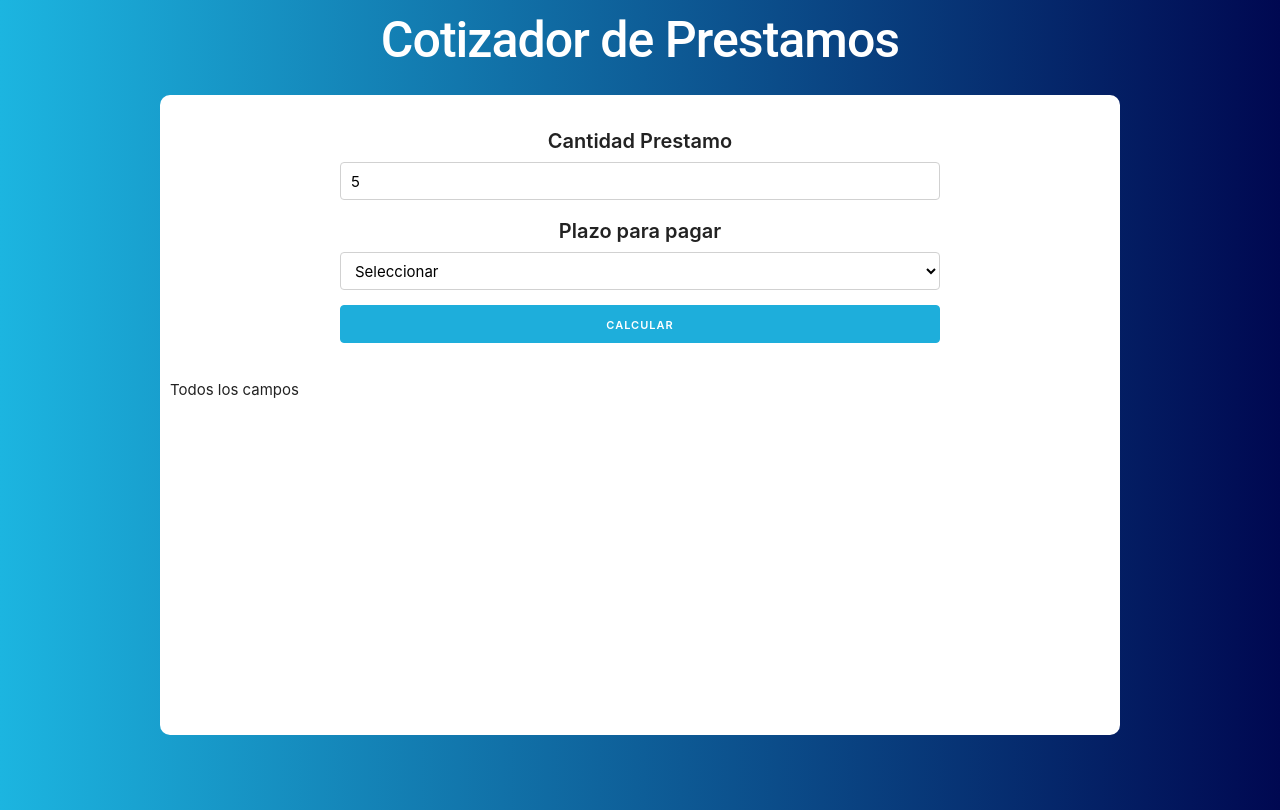
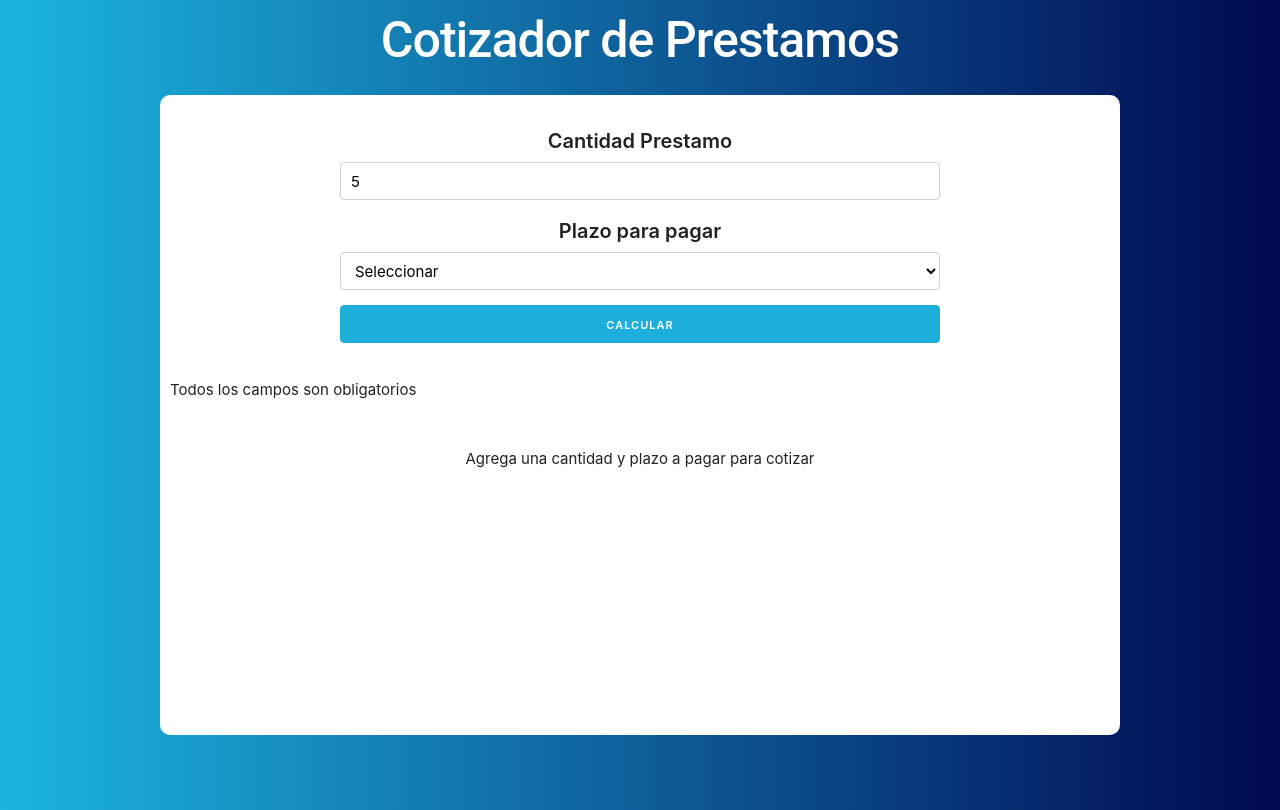
Before and after one commit to bran-deb/prestamos-rt-jt, a React (Create React App) app: page / in a window 1280 px wide. Both pictures are taken after typing "5" into the empty fields and a click on the input "Calcular". Built offline with nearby package versions, Linux system fonts and the light colour scheme.

Commit message:
Added message result
- se agrego los datos al mensaje de resultado
- se modifico la carga condicional de componentes para evaluar mejor

```diff
--- a/src/App.js
+++ b/src/App.js
@@ -2,7 +2,7 @@ import React, { Fragment, useState } from 'react';
 import Header from './components/Header';
 import Formulario from './components/Formulario';
 import Mensaje from './components/Mensaje';
-import Resultado from './components/Resultado';
+import MensajeResultado from './components/MensajeResultado';
 
 
 function App() {
@@ -13,9 +13,13 @@ function App() {
 
   //carga condicional de componentes
   let componente
-  (total === 0)
+  ((total === 0 || plazo === '' || isNaN(plazo) || isNaN(total)))
     ? componente = <Mensaje />
-    : componente = <Resultado />
+    : componente = <MensajeResultado
+      cantidad={cantidad}
+      plazo={plazo}
+      total={total}
+    />
 
 
   return (
--- a/src/components/Formulario.js
+++ b/src/components/Formulario.js
@@ -59,7 +59,7 @@ const Formulario = (props) => {
                 />
             </form>
             {(error)
-                ? <p className="error">Todos los campos</p>
+                ? <p className="error">Todos los campos son obligatorios</p>
                 : null
             }
 
--- /dev/null
+++ b/src/components/MensajeResultado.js
@@ -0,0 +1,13 @@
+import React from 'react';
+
+const MensajeResultado = ({ cantidad, plazo, total }) => (
+    <div className="u-full-width resultado">
+        <h2>Resumen</h2>
+        <p>cantidad solicitada es: ${cantidad}</p>
+        <p>plazo solicitada es: ${plazo}</p>
+        <p>Su pago mensual es de: {(total / plazo).toFixed(2)} </p>
+        <p>total solicitada es: ${(total).toFixed(2)}</p>
+    </div>
+)
+
+export default MensajeResultado;
--- a/src/components/Resultado.js
+++ /dev/null
@@ -1,7 +0,0 @@
-import React from 'react';
-
-const Resultado = () => (
-    <h1>Desde resultado</h1>
-)
-
-export default Resultado;
```
